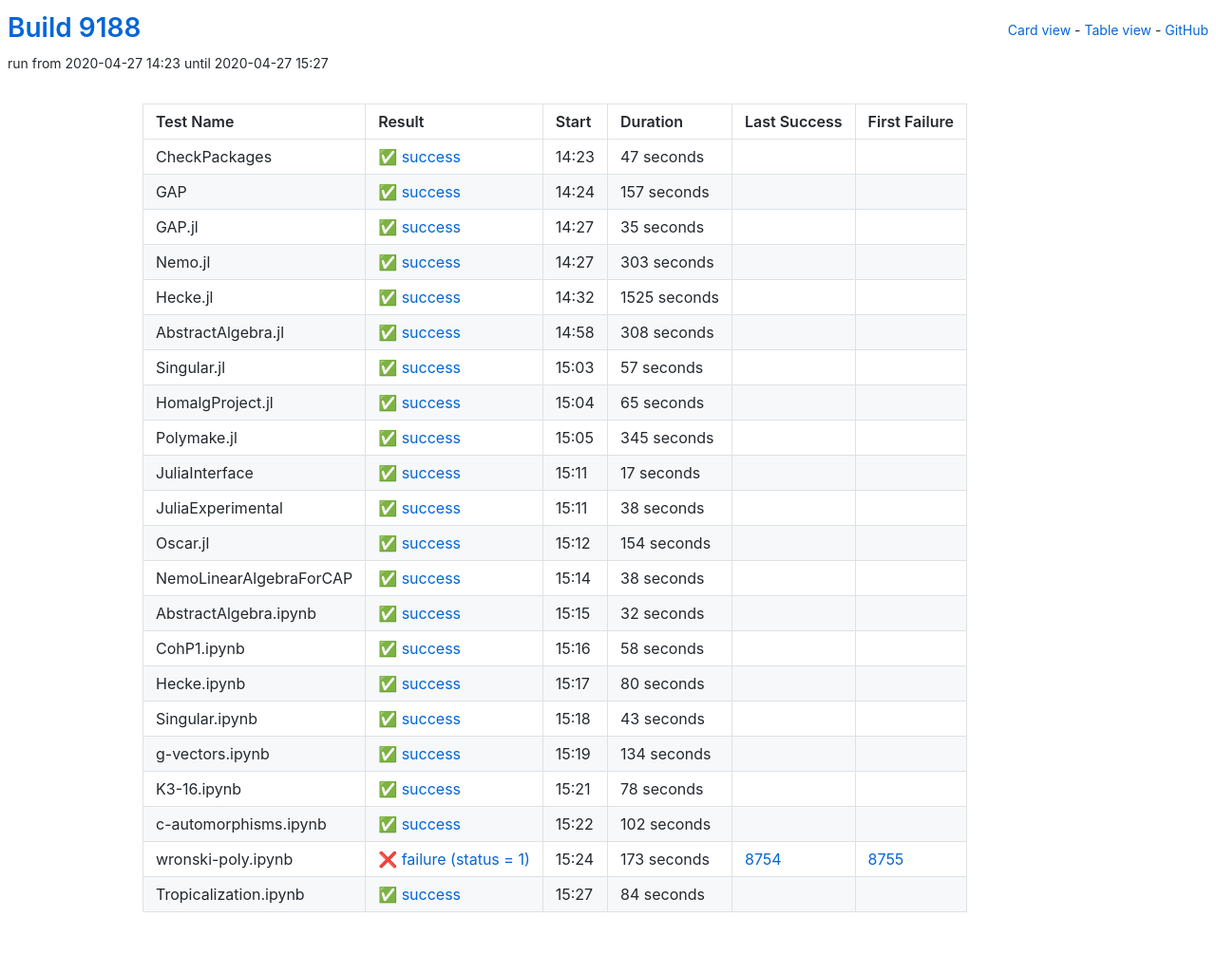
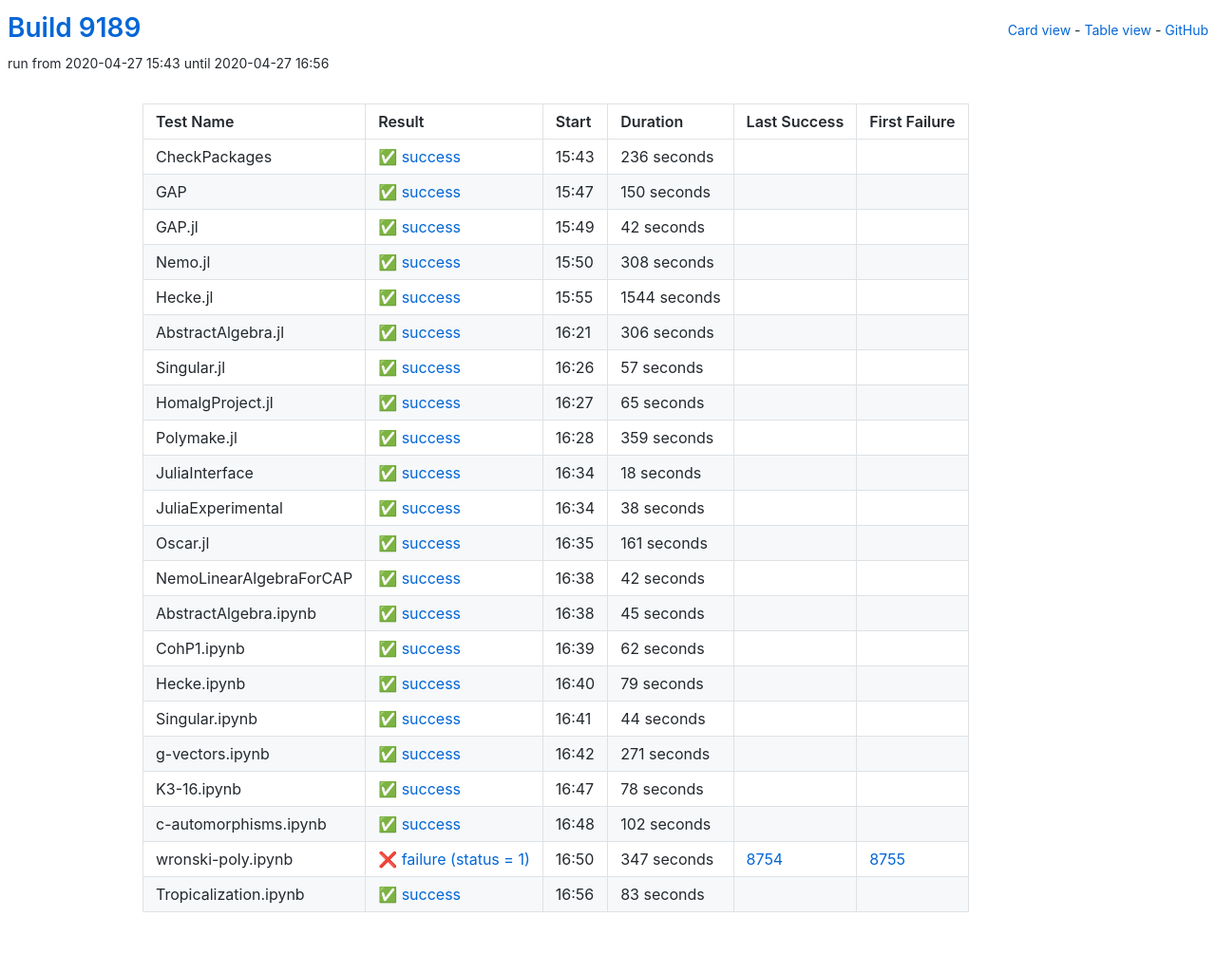
Before and after one commit to oscar-system/oscar-ci-status, a Jekyll site: the page built from table.html, in a window 1280 px wide. Shown: the whole page at 95% size. Built offline with Jekyll 4.4.1, drawn with Linux system fonts in a browser that asks for light colours.

Commit message:
Build 9189

```diff
--- a/_data/ci.yml
+++ b/_data/ci.yml
@@ -1,60 +1,38 @@
-build: 9188
-build_url: https://oscarci.mathematik.uni-kl.de/job/oscar/9188/
+build: 9189
+build_url: https://oscarci.mathematik.uni-kl.de/job/oscar/9189/
 job: oscar
 tests:
-- duration: 47
+- duration: 236
   exitcode: 0
   first_failure: false
   first_failure_url: null
   last_success: false
   last_success_url: null
-  log: https://oscarci.mathematik.uni-kl.de/job/oscar/9188/artifact/logs/build-9188/CheckPackages.log
+  log: https://oscarci.mathematik.uni-kl.de/job/oscar/9189/artifact/logs/build-9189/CheckPackages.log
   name: CheckPackages
-  start: 2020-04-27 14:23
+  start: 2020-04-27 15:43
   status: success
   success: true
-- duration: 157
+- duration: 150
   exitcode: 0
   first_failure: false
   first_failure_url: null
   last_success: false
   last_success_url: null
-  log: https://oscarci.mathematik.uni-kl.de/job/oscar/9188/artifact/logs/build-9188/GAP.log
+  log: https://oscarci.mathematik.uni-kl.de/job/oscar/9189/artifact/logs/build-9189/GAP.log
   name: GAP
-  start: 2020-04-27 14:24
+  start: 2020-04-27 15:47
   status: success
   success: true
-- duration: 35
+- duration: 42
   exitcode: 0
   first_failure: false
   first_failure_url: null
   last_success: false
   last_success_url: null
-  log: https://oscarci.mathematik.uni-kl.de/job/oscar/9188/artifact/logs/build-9188/GAP.jl.log
+  log: https://oscarci.mathematik.uni-kl.de/job/oscar/9189/artifact/logs/build-9189/GAP.jl.log
   name: GAP.jl
-  start: 2020-04-27 14:27
-  status: success
-  success: true
-- duration: 303
-  exitcode: 0
-  first_failure: false
-  first_failure_url: null
-  last_success: false
-  last_success_url: null
-  log: https://oscarci.mathematik.uni-kl.de/job/oscar/9188/artifact/logs/build-9188/Nemo.jl.log
-  name: Nemo.jl
-  start: 2020-04-27 14:27
-  status: success
-  success: true
-- duration: 1525
-  exitcode: 0
-  first_failure: false
-  first_failure_url: null
-  last_success: false
-  last_success_url: null
-  log: https://oscarci.mathematik.uni-kl.de/job/oscar/9188/artifact/logs/build-9188/Hecke.jl.log
-  name: Hecke.jl
-  start: 2020-04-27 14:32
+  start: 2020-04-27 15:49
   status: success
   success: true
 - duration: 308
@@ -63,9 +41,31 @@ tests:
   first_failure_url: null
   last_success: false
   last_success_url: null
-  log: https://oscarci.mathematik.uni-kl.de/job/oscar/9188/artifact/logs/build-9188/AbstractAlgebra.jl.log
+  log: https://oscarci.mathematik.uni-kl.de/job/oscar/9189/artifact/logs/build-9189/Nemo.jl.log
+  name: Nemo.jl
+  start: 2020-04-27 15:50
+  status: success
+  success: true
+- duration: 1544
+  exitcode: 0
+  first_failure: false
+  first_failure_url: null
+  last_success: false
+  last_success_url: null
+  log: https://oscarci.mathematik.uni-kl.de/job/oscar/9189/artifact/logs/build-9189/Hecke.jl.log
+  name: Hecke.jl
+  start: 2020-04-27 15:55
+  status: success
+  success: true
+- duration: 306
+  exitcode: 0
+  first_failure: false
+  first_failure_url: null
+  last_success: false
+  last_success_url: null
+  log: https://oscarci.mathematik.uni-kl.de/job/oscar/9189/artifact/logs/build-9189/AbstractAlgebra.jl.log
   name: AbstractAlgebra.jl
-  start: 2020-04-27 14:58
+  start: 2020-04-27 16:21
   status: success
   success: true
 - duration: 57
@@ -74,9 +74,9 @@ tests:
   first_failure_url: null
   last_success: false
   last_success_url: null
-  log: https://oscarci.mathematik.uni-kl.de/job/oscar/9188/artifact/logs/build-9188/Singular.jl.log
+  log: https://oscarci.mathematik.uni-kl.de/job/oscar/9189/artifact/logs/build-9189/Singular.jl.log
   name: Singular.jl
-  start: 2020-04-27 15:03
+  start: 2020-04-27 16:26
   status: success
   success: true
 - duration: 65
@@ -85,31 +85,31 @@ tests:
   first_failure_url: null
   last_success: false
   last_success_url: null
-  log: https://oscarci.mathematik.uni-kl.de/job/oscar/9188/artifact/logs/build-9188/HomalgProject.jl.log
+  log: https://oscarci.mathematik.uni-kl.de/job/oscar/9189/artifact/logs/build-9189/HomalgProject.jl.log
   name: HomalgProject.jl
-  start: 2020-04-27 15:04
+  start: 2020-04-27 16:27
   status: success
   success: true
-- duration: 345
+- duration: 359
   exitcode: 0
   first_failure: false
   first_failure_url: null
   last_success: false
   last_success_url: null
-  log: https://oscarci.mathematik.uni-kl.de/job/oscar/9188/artifact/logs/build-9188/Polymake.jl.log
+  log: https://oscarci.mathematik.uni-kl.de/job/oscar/9189/artifact/logs/build-9189/Polymake.jl.log
   name: Polymake.jl
-  start: 2020-04-27 15:05
+  start: 2020-04-27 16:28
   status: success
   success: true
-- duration: 17
+- duration: 18
   exitcode: 0
   first_failure: false
   first_failure_url: null
   last_success: false
   last_success_url: null
-  log: https://oscarci.mathematik.uni-kl.de/job/oscar/9188/artifact/logs/build-9188/JuliaInterface.log
+  log: https://oscarci.mathematik.uni-kl.de/job/oscar/9189/artifact/logs/build-9189/JuliaInterface.log
   name: JuliaInterface
-  start: 2020-04-27 15:11
+  start: 2020-04-27 16:34
   status: success
   success: true
 - duration: 38
@@ -118,86 +118,86 @@ tests:
   first_failure_url: null
   last_success: false
   last_success_url: null
-  log: https://oscarci.mathematik.uni-kl.de/job/oscar/9188/artifact/logs/build-9188/JuliaExperimental.log
+  log: https://oscarci.mathematik.uni-kl.de/job/oscar/9189/artifact/logs/build-9189/JuliaExperimental.log
   name: JuliaExperimental
-  start: 2020-04-27 15:11
+  start: 2020-04-27 16:34
   status: success
   success: true
-- duration: 154
+- duration: 161
   exitcode: 0
   first_failure: false
   first_failure_url: null
   last_success: false
   last_success_url: null
-  log: https://oscarci.mathematik.uni-kl.de/job/oscar/9188/artifact/logs/build-9188/Oscar.jl.log
+  log: https://oscarci.mathematik.uni-kl.de/job/oscar/9189/artifact/logs/build-9189/Oscar.jl.log
   name: Oscar.jl
-  start: 2020-04-27 15:12
+  start: 2020-04-27 16:35
   status: success
   success: true
-- duration: 38
+- duration: 42
   exitcode: 0
   first_failure: false
   first_failure_url: null
   last_success: false
   last_success_url: null
-  log: https://oscarci.mathematik.uni-kl.de/job/oscar/9188/artifact/logs/build-9188/NemoLinearAlgebraForCAP.log
+  log: https://oscarci.mathematik.uni-kl.de/job/oscar/9189/artifact/logs/build-9189/NemoLinearAlgebraForCAP.log
   name: NemoLinearAlgebraForCAP
-  start: 2020-04-27 15:14
+  start: 2020-04-27 16:38
   status: success
   success: true
-- duration: 32
+- duration: 45
   exitcode: 0
   first_failure: false
   first_failure_url: null
   last_success: false
   last_success_url: null
-  log: https://oscarci.mathematik.uni-kl.de/job/oscar/9188/artifact/logs/build-9188/AbstractAlgebra.ipynb.log
+  log: https://oscarci.mathematik.uni-kl.de/job/oscar/9189/artifact/logs/build-9189/AbstractAlgebra.ipynb.log
   name: AbstractAlgebra.ipynb
-  start: 2020-04-27 15:15
+  start: 2020-04-27 16:38
   status: success
   success: true
-- duration: 58
+- duration: 62
   exitcode: 0
   first_failure: false
   first_failure_url: null
   last_success: false
   last_success_url: null
-  log: https://oscarci.mathematik.uni-kl.de/job/oscar/9188/artifact/logs/build-9188/CohP1.ipynb.log
+  log: https://oscarci.mathematik.uni-kl.de/job/oscar/9189/artifact/logs/build-9189/CohP1.ipynb.log
   name: CohP1.ipynb
-  start: 2020-04-27 15:16
+  start: 2020-04-27 16:39
   status: success
   success: true
-- duration: 80
+- duration: 79
   exitcode: 0
   first_failure: false
   first_failure_url: null
   last_success: false
   last_success_url: null
-  log: https://oscarci.mathematik.uni-kl.de/job/oscar/9188/artifact/logs/build-9188/Hecke.ipynb.log
+  log: https://oscarci.mathematik.uni-kl.de/job/oscar/9189/artifact/logs/build-9189/Hecke.ipynb.log
   name: Hecke.ipynb
-  start: 2020-04-27 15:17
+  start: 2020-04-27 16:40
   status: success
   success: true
-- duration: 43
+- duration: 44
   exitcode: 0
   first_failure: false
   first_failure_url: null
   last_success: false
   last_success_url: null
-  log: https://oscarci.mathematik.uni-kl.de/job/oscar/9188/artifact/logs/build-9188/Singular.ipynb.log
+  log: https://oscarci.mathematik.uni-kl.de/job/oscar/9189/artifact/logs/build-9189/Singular.ipynb.log
   name: Singular.ipynb
-  start: 2020-04-27 15:18
+  start: 2020-04-27 16:41
   status: success
   success: true
-- duration: 134
+- duration: 271
   exitcode: 0
   first_failure: false
   first_failure_url: null
   last_success: false
   last_success_url: null
-  log: https://oscarci.mathematik.uni-kl.de/job/oscar/9188/artifact/logs/build-9188/g-vectors.ipynb.log
+  log: https://oscarci.mathematik.uni-kl.de/job/oscar/9189/artifact/logs/build-9189/g-vectors.ipynb.log
   name: g-vectors.ipynb
-  start: 2020-04-27 15:19
+  start: 2020-04-27 16:42
   status: success
   success: true
 - duration: 78
@@ -206,9 +206,9 @@ tests:
   first_failure_url: null
   last_success: false
   last_success_url: null
-  log: https://oscarci.mathematik.uni-kl.de/job/oscar/9188/artifact/logs/build-9188/K3-16.ipynb.log
+  log: https://oscarci.mathematik.uni-kl.de/job/oscar/9189/artifact/logs/build-9189/K3-16.ipynb.log
   name: K3-16.ipynb
-  start: 2020-04-27 15:21
+  start: 2020-04-27 16:47
   status: success
   success: true
 - duration: 102
@@ -217,30 +217,30 @@ tests:
   first_failure_url: null
   last_success: false
   last_success_url: null
-  log: https://oscarci.mathematik.uni-kl.de/job/oscar/9188/artifact/logs/build-9188/c-automorphisms.ipynb.log
+  log: https://oscarci.mathematik.uni-kl.de/job/oscar/9189/artifact/logs/build-9189/c-automorphisms.ipynb.log
   name: c-automorphisms.ipynb
-  start: 2020-04-27 15:22
+  start: 2020-04-27 16:48
   status: success
   success: true
-- duration: 173
+- duration: 347
   exitcode: 1
   first_failure: 8755
   first_failure_url: https://oscarci.mathematik.uni-kl.de/job/oscar/8755/
   last_success: 8754
   last_success_url: https://oscarci.mathematik.uni-kl.de/job/oscar/8754/
-  log: https://oscarci.mathematik.uni-kl.de/job/oscar/9188/artifact/logs/build-9188/wronski-poly.ipynb.log
+  log: https://oscarci.mathematik.uni-kl.de/job/oscar/9189/artifact/logs/build-9189/wronski-poly.ipynb.log
   name: wronski-poly.ipynb
-  start: 2020-04-27 15:24
+  start: 2020-04-27 16:50
   status: failure
   success: false
-- duration: 84
+- duration: 83
   exitcode: 0
   first_failure: false
   first_failure_url: null
   last_success: false
   last_success_url: null
-  log: https://oscarci.mathematik.uni-kl.de/job/oscar/9188/artifact/logs/build-9188/Tropicalization.ipynb.log
+  log: https://oscarci.mathematik.uni-kl.de/job/oscar/9189/artifact/logs/build-9189/Tropicalization.ipynb.log
   name: Tropicalization.ipynb
-  start: 2020-04-27 15:27
+  start: 2020-04-27 16:56
   status: success
   success: true
```
Also changed, not shown: README.md.
